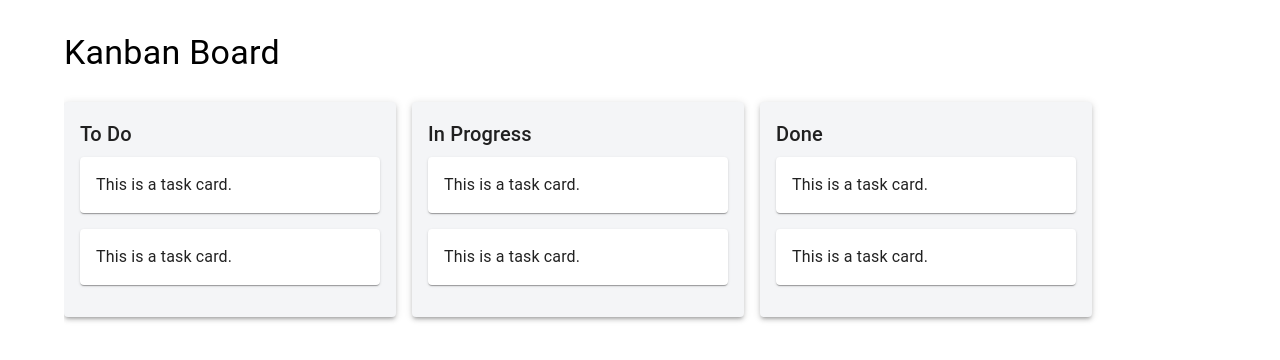
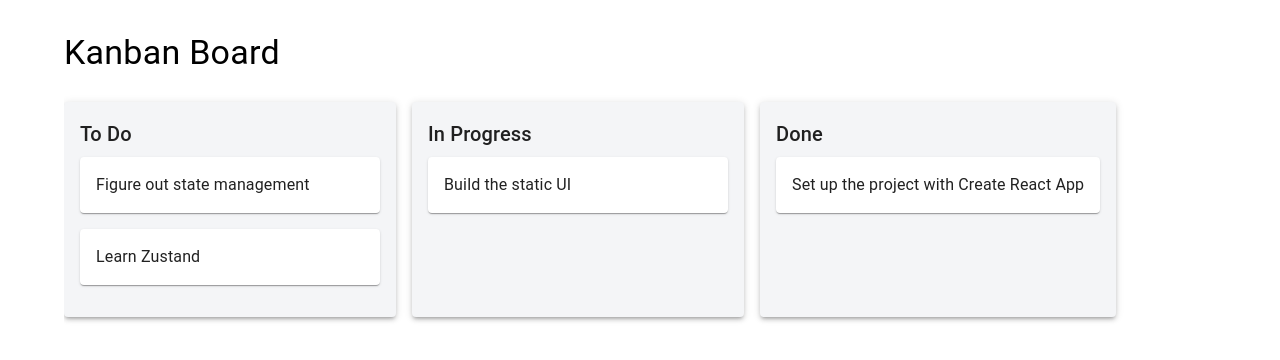
Before and after one commit to JoaoGuilhermeTP/Kanban-Board-App, a React (Create React App) app: page / in a window 1280 px wide. Shown: the top 360 px of the page. Built offline with nearby package versions, Linux system fonts and the light colour scheme.

Commit message:
Add Zustand for state management and refactor Kanban board components to utilize dynamic task rendering

```diff
--- a/package.json
+++ b/package.json
@@ -13,7 +13,8 @@
     "react": "^18.2.0",
     "react-dom": "^18.2.0",
     "react-scripts": "5.0.1",
-    "web-vitals": "^2.1.4"
+    "web-vitals": "^2.1.4",
+    "zustand": "^5.0.7"
   },
   "scripts": {
     "start": "react-scripts start",
--- a/src/App.js
+++ b/src/App.js
@@ -1,8 +1,11 @@
 import React from 'react';
 import { Container, Typography, Box } from '@mui/material'; // Removed Paper
 import Column from './Column.js';
+import useStore from './store.js';
 
 function App() {
+
+  const {columns} = useStore();
   return (
     <Container maxWidth="lg" sx={{ mt: 4, mb: 4 }}>
       <Typography variant="h4" component="h1" gutterBottom>
@@ -15,10 +18,9 @@ function App() {
         overflowX: 'auto',
         padding: '16px 0'
       }}>
-        {/* The extra <p> tag is removed */}
-        <Column title="To Do" />
-        <Column title="In Progress" />
-        <Column title="Done" />
+        {Object.values(columns).map((column) => (
+          <Column key={column.id} title={column.title} tasks={column.tasks} />
+        ))}
       </Box>
     </Container>
   );
--- a/src/Column.js
+++ b/src/Column.js
@@ -2,7 +2,8 @@ import React from "react";
 import { Paper, Typography } from "@mui/material";
 import TaskCard from "./TaskCard.js";
 
-export default function Column({ title }) {
+export default function Column({ title, tasks }) {
+    console.log(title, tasks)
   return (
     <Paper
       elevation={3}
@@ -11,8 +12,9 @@ export default function Column({ title }) {
       <Typography variant="h6" gutterBottom>
         {title}
       </Typography>
-      <TaskCard />
-      <TaskCard />
+      {tasks.map((task) => (
+        <TaskCard key={task.id} title={task.title} />
+      ))}
     </Paper>
   );
 }
--- a/src/TaskCard.js
+++ b/src/TaskCard.js
@@ -1,11 +1,11 @@
 import React from 'react';
 import { Paper, Typography} from '@mui/material';
 
-export default function TaskCard() {
+export default function TaskCard({id, title}) {
     return (
         <Paper elevation={1} sx={{ p: 2, mb: 2}}>
             <Typography>
-                This is a task card.
+                {title}
             </Typography>
         </Paper>
     );
--- /dev/null
+++ b/src/store.js
@@ -0,0 +1,56 @@
+import { create } from "zustand";
+
+// A helper function to create a unique ID for our tasks
+const id = () => Math.random().toString();
+
+const useStore = create((set) => ({
+  // --- STATE ---
+  columns: {
+    todo: {
+      id: "todo",
+      title: "To Do",
+      tasks: [
+        { id: id(), title: "Figure out state management" },
+        { id: id(), title: "Learn Zustand" },
+      ],
+    },
+    "in-progress": {
+      id: "in-progress",
+      title: "In Progress",
+      tasks: [{ id: id(), title: "Build the static UI" }],
+    },
+    done: {
+      id: "done",
+      title: "Done",
+      tasks: [{ id: id(), title: "Set up the project with Create React App" }],
+    },
+  },
+
+  // --- ACTIONS ---
+  addTask: (columnId, title) => {
+    set((currentState) => {
+      // Create new task object
+      const newTask = { id: id(), title: title };
+      // Get target column
+      const targetColumn = currentState.columns[columnId];
+      // Copy old tasks and add new one at the end
+      const updatedTasks = [...targetColumn.tasks, newTask];
+      // Create new updated version of the column with new task list
+      const updatedColumn = {
+        ...targetColumn,
+        tasks: updatedTasks,
+      };
+      // Create new updated version of the entire columns object
+      const updatedColumns = {
+        // Copy all the old columns...
+        ...currentState.columns,
+        //... Overwrite the target column with the updated column object
+        [columnId]: updatedColumn,
+      };
+      // Return the new columns object
+      return { columns: updatedColumns };
+    });
+  },
+}));
+
+export default useStore;
```
Also changed, not shown: 1 other file (tests, documents, lock files or other folders).
